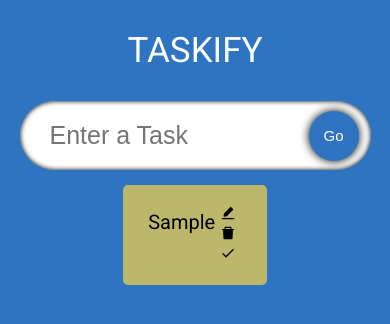
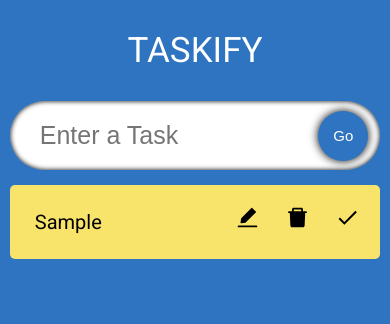
Before and after one commit to RonAlmog/task-manager-react-ts, a React (Create React App) app: page / in a window 390 px wide. Both pictures are taken after typing "Sample" into the empty fields and a click on the button "Go". Shown: the top 324 px of the page. Built offline with nearby package versions, Linux system fonts and the light colour scheme.

Commit message:
edit values

```diff
--- a/src/components/SingleTodo.tsx
+++ b/src/components/SingleTodo.tsx
@@ -1,8 +1,9 @@
-import React from "react";
+import React, { useState } from "react";
 import { Todo } from "../model";
 import { AiFillEdit, AiFillDelete } from "react-icons/ai";
 import { MdDone } from "react-icons/md";
 import "./styles.css";
+import TodoList from "./TodoList";
 
 type Props = {
   todo: Todo;
@@ -10,17 +11,57 @@
   setTodos: React.Dispatch<React.SetStateAction<Todo[]>>;
 };
 const SingleTodo = ({ todo, todos, setTodos }: Props) => {
+  const [edit, setEdit] = useState<boolean>(false);
+  const [editTodo, setEditTodo] = useState<string>(todo.todo);
+
+  const handleDone = (id: number) => {
+    setTodos(
+      todos.map((todo) =>
+        todo.id === id ? { ...todo, isDone: !todo.isDone } : todo
+      )
+    );
+  };
+  const handleDelete = (id: number) => {
+    setTodos(todos.filter((t) => t.id !== id));
+  };
+  const handleEdit = (e: React.FormEvent, id: number) => {
+    e.preventDefault();
+    setTodos(
+      todos.map((todo) => (todo.id === id ? { ...todo, todo: editTodo } : todo))
+    );
+    setEdit(false);
+  };
+
   return (
-    <form className="todos__single">
-      <span className="todos__single--text">{todo.todo}</span>
+    <form className="todos__single" onSubmit={(e) => handleEdit(e, todo.id)}>
+      {edit ? (
+        <input
+          type="text"
+          value={editTodo}
+          onChange={(e) => setEditTodo(e.target.value)}
+          className="todos__single--text"
+        />
+      ) : todo.isDone ? (
+        <s className="todos__single--text">{todo.todo}</s>
+      ) : (
+        <span className="todos__single--text">{todo.todo}</span>
+      )}
+
       <div>
-        <span className="icon">
+        <span
+          className="icon"
+          onClick={() => {
+            if (!edit && !todo.isDone) {
+              setEdit(!edit);
+            }
+          }}
+        >
           <AiFillEdit />
         </span>
-        <span className="icon">
+        <span className="icon" onClick={() => handleDelete(todo.id)}>
           <AiFillDelete />
         </span>
-        <span className="icon">
+        <span className="icon" onClick={() => handleDone(todo.id)}>
           <MdDone />
         </span>
       </div>
--- a/src/components/styles.css
+++ b/src/components/styles.css
@@ -56,7 +56,7 @@
   border-radius: 5px;
   padding: 20px;
   margin-top: 15px;
-  background-color: darkkhaki;
+  background-color: rgb(249, 228, 107);
 }
 .todos__single--text {
   flex: 1;
@@ -64,3 +64,27 @@
   border: none;
   font-size: 20px;
 }
+
+.icon {
+  margin-left: 25px;
+  font-size: 25px;
+  cursor: pointer;
+}
+
+@media (max-width: 1200px) {
+  .todos__single {
+    width: 40%;
+  }
+}
+
+@media (max-width: 700px) {
+  .input {
+    width: 95%;
+  }
+  .todos {
+    width: 95%;
+  }
+  .todos__single {
+    width: 100%;
+  }
+}
```
